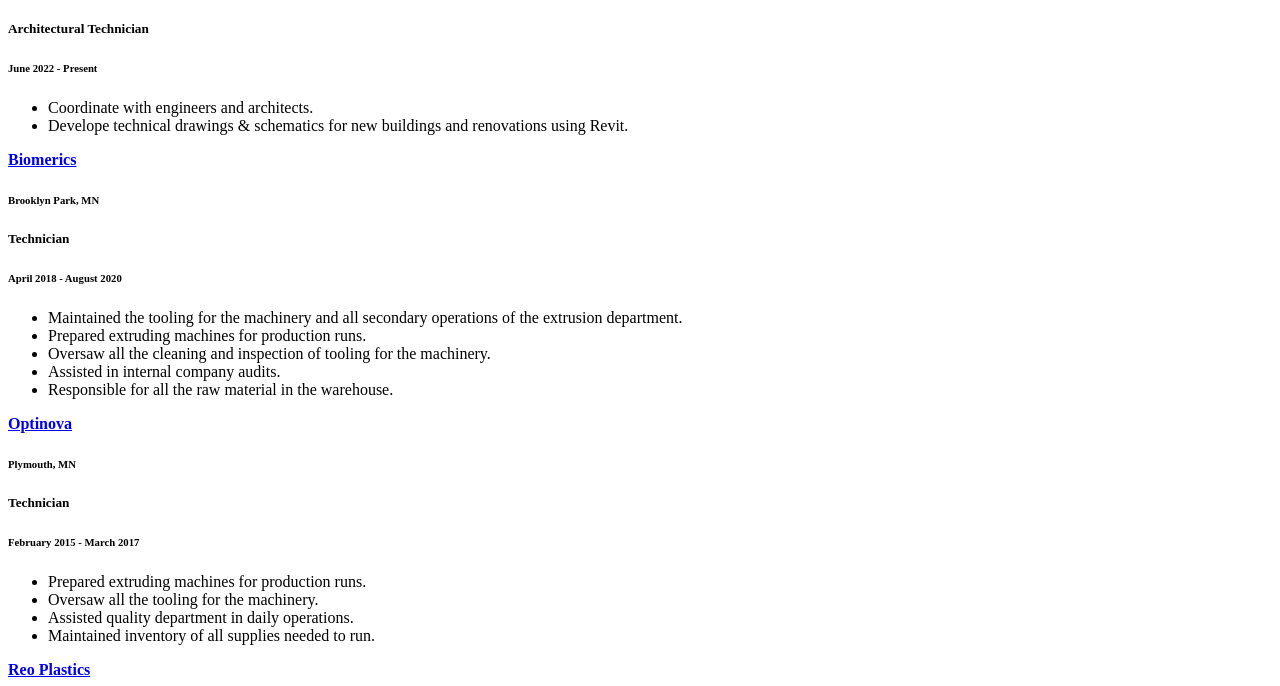
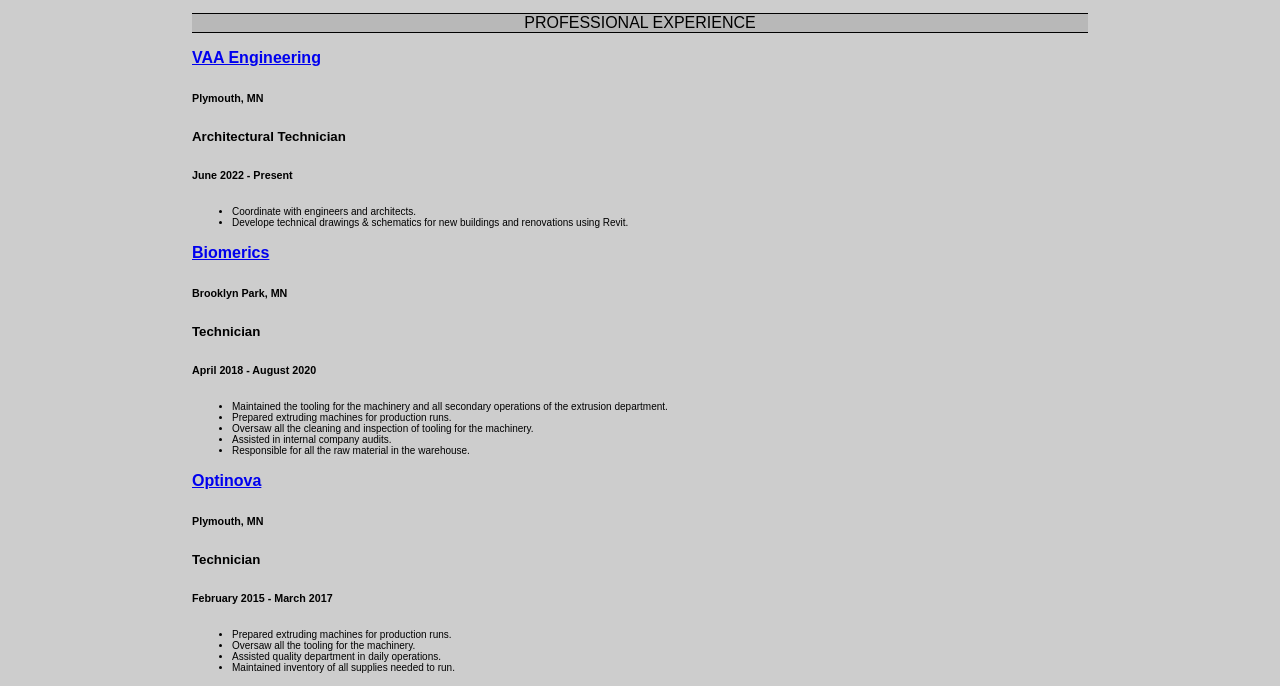
Before and after one commit to MilitaryCyborg/MilitaryCyborg.github.io, a plain HTML site: page index.html in a window 1280 px wide. Shown: the part 207-893 px from the top of the page. Drawn offline with Linux system fonts and the light colour scheme.

Commit message:
Update index.html

```diff
--- a/index.html
+++ b/index.html
@@ -4,7 +4,7 @@
   <meta charset="utf-8">
   <meta name="viewport" content="width=device-width">
   <title>Dean McNevin Resume</title>
-  <link rel="style sheet" href="style.css"/>
+  <link rel="stylesheet" href="style.css"/>
 </head>
 <body>
   <div>
```
